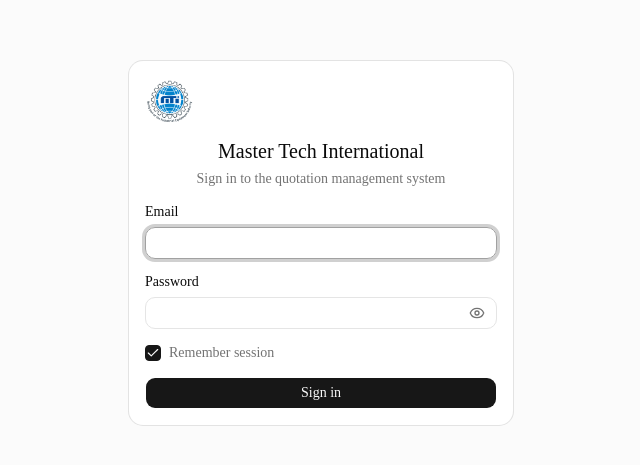
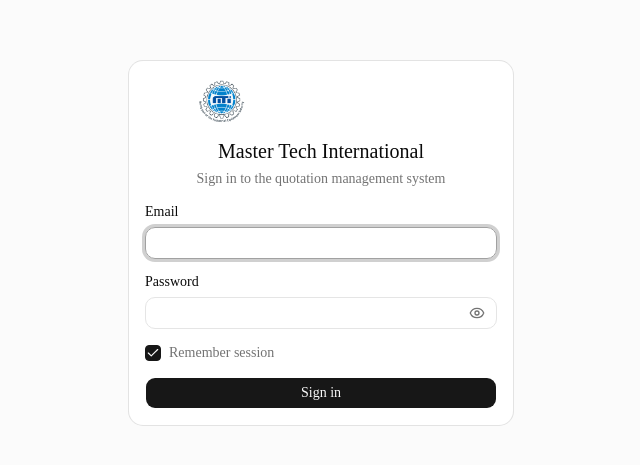
Before and after one commit to aiaceonesolutionscom/MTI-Quotation-system-, a Next.js app: page /login in a window 1280 px wide. Shown: the part 157-622 px from the top of the page, without its empty margins (319-959 px from the left). Built offline with nearby package versions, Linux system fonts and the light colour scheme; no server answers.

Commit message:
Center login page logo in card header

```diff
--- a/server.js
+++ b/server.js
@@ -1,7 +1,3 @@
-// Entry file for cPanel's Node.js Selector (Passenger). Passenger launches a
-// single Node file directly — it can't run an `npm run` script — so this shim
-// hands off to the real server Next.js builds into .next/standalone when
-// `output: "standalone"` is set in next.config.ts (see `npm run build`).
 // Entry file for cPanel's Node.js Selector on LiteSpeed (lsnode). LiteSpeed's
 // lsnode wrapper does NOT hand the app a TCP port — it hands it a Unix domain
 // socket path via LSNODE_SOCKET and expects the server to listen on that
--- a/src/app/(auth)/login/login-form.tsx
+++ b/src/app/(auth)/login/login-form.tsx
@@ -17,7 +17,7 @@
 
   return (
     <Card className="w-full max-w-sm">
-      <CardHeader className="items-center text-center">
+      <CardHeader className="items-center justify-center text-center">
         <img src="/logo.png" alt="MTI" className="mb-2 size-12" />
         <CardTitle className="text-xl">Master Tech International</CardTitle>
         <CardDescription>Sign in to the quotation management system</CardDescription>
```
